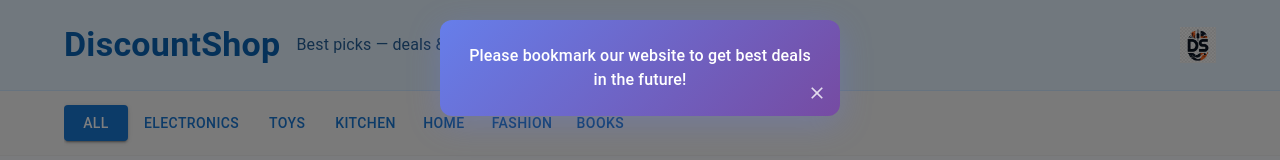
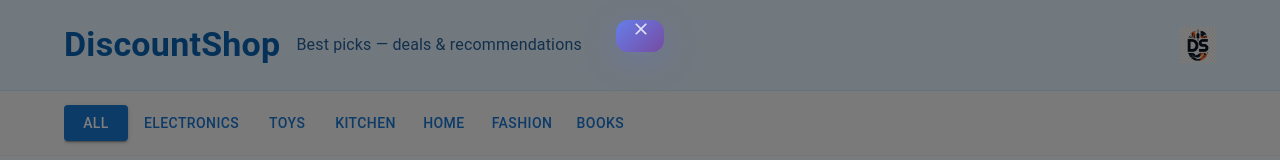
Before and after one commit to Bharathkumar-96/amazondeals, a React (Vite) app: page / in a window 1280 px wide. Shown: the top 160 px of the page. Built offline with nearby package versions, Linux system fonts and the light colour scheme; the HTML template or start-up script is replaced by a standard one.

Commit message:
Remove bookmark message from popup dialog
Co-Authored-By: Claude <noreply@anthropic.com>

```diff
--- a/src/components/BookmarkPopup.jsx
+++ b/src/components/BookmarkPopup.jsx
@@ -1,5 +1,5 @@
 import React, { useState, useEffect } from 'react'
-import { Dialog, DialogContent, Typography, IconButton, Slide } from '@mui/material'
+import { Dialog, DialogContent, IconButton, Slide } from '@mui/material'
 import CloseIcon from '@mui/icons-material/Close'
 
 const Transition = React.forwardRef(function Transition(props, ref) {
@@ -34,9 +34,6 @@ export default function BookmarkPopup() {
       }}
     >
       <DialogContent sx={{ p: 3, pb: 1 }}>
-        <Typography variant="body1" sx={{ mb: 2, textAlign: 'center', color: 'white', fontWeight: 500 }}>
-          Please bookmark our website to get best deals in the future!
-        </Typography>
         <IconButton
           onClick={handleClose}
           sx={{
```
